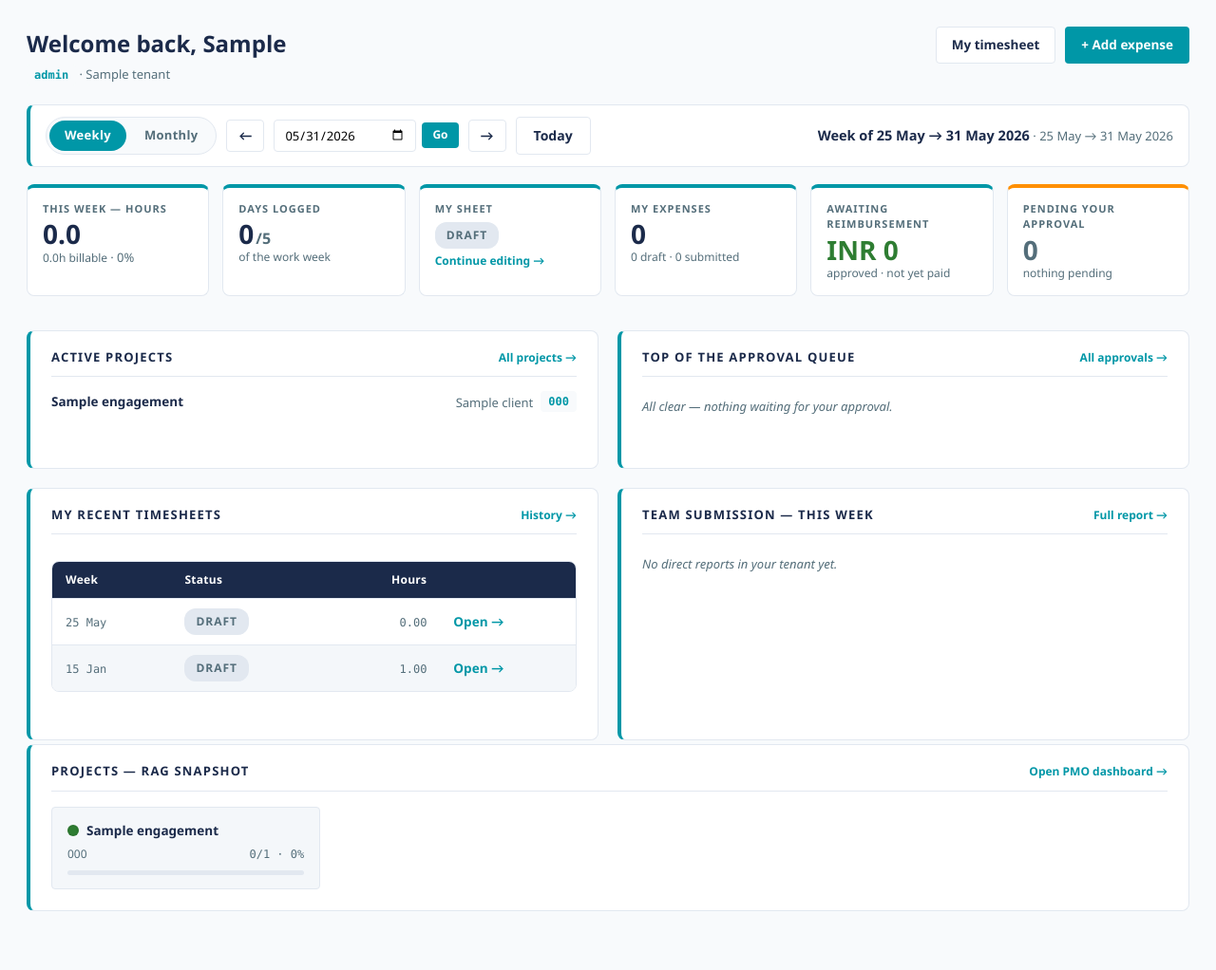
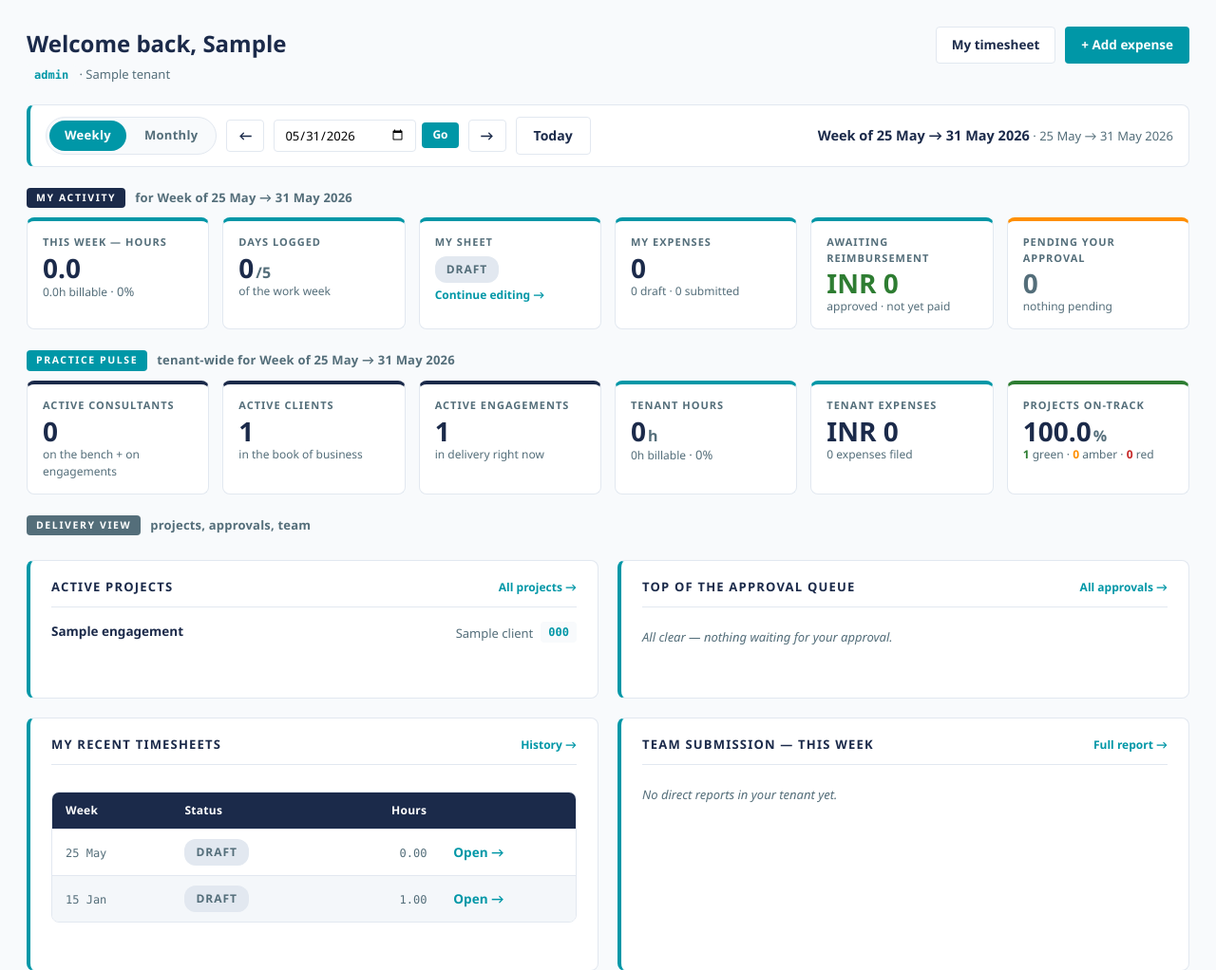
Before and after one commit to subscriptionsthirdoctopus-hash/octoassist, a FastAPI app: page /dashboard in a window 1280 px wide. Shown: the part 60-1082 px from the top of the page at 95% size. Run offline with FastAPI, Linux system fonts and the light colour scheme; the visitor is signed in with stand-in values (Sample User, id 1); tables that the repository leaves empty hold one stand-in row (values such as "Sample post").

Commit message:
feat(octoflow): dashboard 2.0 — MY / PRACTICE / DELIVERY sections + 6 new tenant KPIs
The dashboard now reads in three labelled tiers — each with its own
visual tag so leaders can see at a glance whether they're looking at
their own work, the practice as a whole, or operational queues.

  · MY ACTIVITY     (navy tag)  — personal hours, days, sheet status,
                                  expenses, reimbursement, approvals to do
  · PRACTICE PULSE  (teal tag)  — six tenant-wide KPIs over the chosen
                                  window: active consultants · active
                                  clients · active engagements ·
                                  tenant hours (with billable split &
                                  %) · tenant expenses (₹ value + count
                                  + pending-reimbursement amount) ·
                                  projects on-track % (with green /
                                  amber / red counts inline)
  · DELIVERY VIEW   (slate tag) — the existing 2-column grid (active
                                  projects, approval queue, recent
                                  timesheets, team submission compliance)

Practice Pulse only renders for admin + manager — consultants see only
their own activity row, as before.

Each tile in the new strip carries a coloured top border so the row
reads as a coherent block at a glance:
  · Navy top — counts (consultants/clients/engagements)
  · Teal top — financial / hours rollups
  · Green top — health / on-track %

Service layer adds a `practice` dict to DashboardData with everything
above pre-computed in O(few queries) — no N+1 on the engagements or
expenses tables.

Cache-buster: styles.css ?v=0.5.0 → ?v=0.6.0.

Co-Authored-By: Claude Opus 4.7 <noreply@anthropic.com>

```diff
--- a/octoflow/app/static/styles.css
+++ b/octoflow/app/static/styles.css
@@ -503,6 +503,31 @@ button.small { padding: 4px 10px; font-size: 12px; }
 [data-theme="dark"] .filter-field input[type="date"],
 [data-theme="dark"] .filter-field select { color: var(--text); }
 [data-theme="dark"] .filter-summary strong { color: var(--text); }
+
+/* Dashboard section labels — clear separation between MY / PRACTICE / DELIVERY */
+.dash-section-label {
+  font-size: 13px; font-weight: 600; color: var(--slate);
+  margin: 22px 0 10px;
+  display: flex; align-items: center; gap: 10px;
+  letter-spacing: 0.2px;
+}
+.dash-section-tag {
+  font-size: 10.5px; font-weight: 800;
+  text-transform: uppercase; letter-spacing: 1.6px;
+  padding: 3px 10px; border-radius: 4px;
+  background: var(--navy); color: var(--white);
+}
+.dash-section-tag-accent { background: var(--teal); }
+.dash-section-tag-mute   { background: var(--slate); }
+[data-theme="dark"] .dash-section-tag { background: var(--teal); }
+[data-theme="dark"] .dash-section-tag-accent { background: var(--teal-2); color: var(--navy); }
+[data-theme="dark"] .dash-section-tag-mute { background: var(--row-alt); color: var(--text); }
+
+/* KPI tones — distinguish personal vs practice cards by border accent */
+.kpi.kpi-tone-navy  { border-top-color: var(--navy); }
+.kpi.kpi-tone-teal  { border-top-color: var(--teal); }
+.kpi.kpi-tone-green { border-top-color: var(--green); }
+.kpi.kpi-tone-amber { border-top-color: var(--amber); }
 
 /* Dashboard range picker — Week/Month toggle + date jump */
 .dash-range {
--- a/octoflow/app/templates/base.html
+++ b/octoflow/app/templates/base.html
@@ -18,7 +18,7 @@
       } catch (e) { /* localStorage blocked — default to light */ }
     })();
   </script>
-  <link rel="stylesheet" href="/static/styles.css?v=0.5.0">
+  <link rel="stylesheet" href="/static/styles.css?v=0.6.0">
 </head>
 <body>
 
--- a/octoflow/app/templates/dashboard.html
+++ b/octoflow/app/templates/dashboard.html
@@ -56,8 +56,9 @@
   </div>
 </section>
 
-{# ─── KPI strip — single row, role-adaptive ──────────────────────── #}
+{# ─── My activity — personal KPI strip ──────────────────────────── #}
 {% set pending_total = data.pending_approvals_count + data.expense_pending_count %}
+<h2 class="dash-section-label"><span class="dash-section-tag">MY ACTIVITY</span> for {{ data.range_label }}</h2>
 <div class="kpi-row dash-kpis">
 
   <div class="kpi">
@@ -133,7 +134,62 @@
   {% endif %}
 </div>
 
+{# ─── Practice pulse — tenant-wide KPIs (admin / manager) ─────────── #}
+{% if data.practice %}
+<h2 class="dash-section-label"><span class="dash-section-tag dash-section-tag-accent">PRACTICE PULSE</span> tenant-wide for {{ data.range_label }}</h2>
+<div class="kpi-row dash-kpis">
+
+  <div class="kpi kpi-tone-navy">
+    <div class="kpi-label">Active consultants</div>
+    <div class="kpi-val">{{ data.practice.active_users }}</div>
+    <div class="kpi-sub">on the bench + on engagements</div>
+  </div>
+
+  <div class="kpi kpi-tone-navy">
+    <div class="kpi-label">Active clients</div>
+    <div class="kpi-val">{{ data.practice.active_clients }}</div>
+    <div class="kpi-sub">in the book of business</div>
+  </div>
+
+  <div class="kpi kpi-tone-navy">
+    <div class="kpi-label">Active engagements</div>
+    <div class="kpi-val">{{ data.practice.active_projects }}</div>
+    <div class="kpi-sub">in delivery right now</div>
+  </div>
+
+  <div class="kpi kpi-tone-teal">
+    <div class="kpi-label">Tenant hours</div>
+    <div class="kpi-val">{{ '%.0f' % data.practice.tenant_total }}<span class="kpi-val-sub">h</span></div>
+    <div class="kpi-sub">{{ '%.0f' % data.practice.tenant_billable }}h billable
+      <span class="meta">· {{ data.practice.tenant_bill_pct }}%</span>
+    </div>
+  </div>
+
+  <div class="kpi kpi-tone-teal">
+    <div class="kpi-label">Tenant expenses</div>
+    <div class="kpi-val">INR {{ '{:,.0f}'.format(data.practice.exp_value) }}</div>
+    <div class="kpi-sub">{{ data.practice.exp_count }} expense{{ '' if data.practice.exp_count == 1 else 's' }} filed
+      {% if data.practice.exp_reimb_pending %}
+        <span class="meta">· INR {{ '{:,.0f}'.format(data.practice.exp_reimb_pending) }} to pay</span>
+      {% endif %}
+    </div>
+  </div>
+
+  <div class="kpi kpi-tone-green">
+    <div class="kpi-label">Projects on-track</div>
+    <div class="kpi-val">{{ data.practice.rag_on_track_pct }}<span class="kpi-val-sub">%</span></div>
+    <div class="kpi-sub">
+      <span style="color: var(--green); font-weight: 700;">{{ data.practice.rag_green }}</span> green ·
+      <span style="color: var(--amber); font-weight: 700;">{{ data.practice.rag_amber }}</span> amber ·
+      <span style="color: var(--red);   font-weight: 700;">{{ data.practice.rag_red }}</span> red
+    </div>
+  </div>
+
+</div>
+{% endif %}
+
 {# ─── Main 2-column grid — personal · team ──────────────────────── #}
+<h2 class="dash-section-label"><span class="dash-section-tag dash-section-tag-mute">DELIVERY VIEW</span> projects, approvals, team</h2>
 <div class="dash-grid dash-grid-equal">
 
   <section class="card dash-card">
```
Also changed, not shown: octoflow/app/services/dashboard.py (+75 -1 lines).
